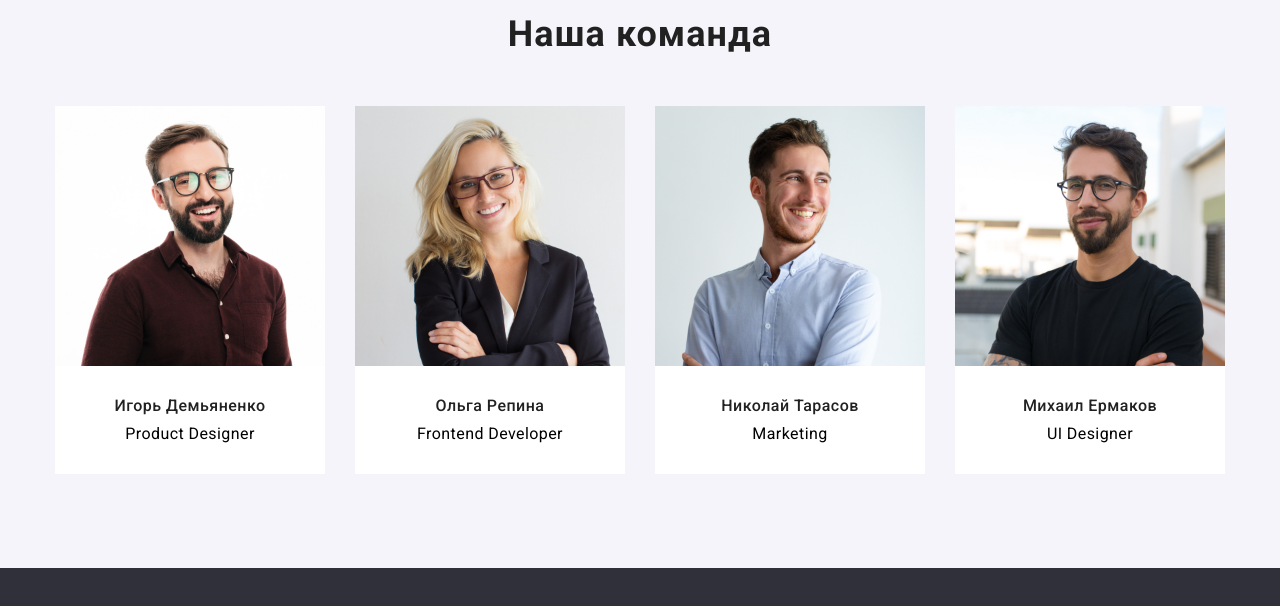
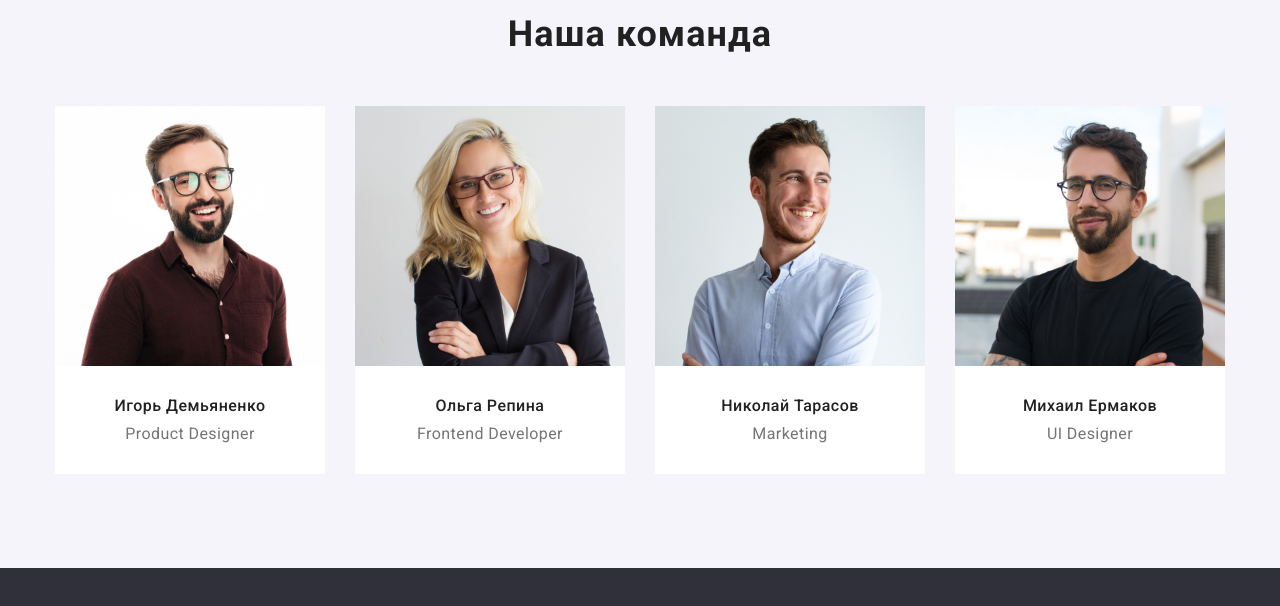
Before and after one commit to Maksym150678/goit-markup-hw-03, a plain HTML site: page index.html in a window 1280 px wide. Shown: the part 1527-2133 px from the top of the page. Drawn offline with nearby package versions, Linux system fonts and the light colour scheme.

Commit message:
Add files via upload

```diff
--- a/css/styles.css
+++ b/css/styles.css
@@ -392,14 +392,6 @@ h3 {
 
 
 
-/*
-
-.title-activity {
-    display: block;
-    margin-top: 0;
-    margin-bottom: 0;
-}*/
-
 
 .activity .nav-item+.nav-item,
 .activity-item+.activity-item,
@@ -420,10 +412,6 @@ h3 {
     margin-top: 0;
 }
 
-/*.portfolio-poster {
-    display: block;
-    justify-content: center;
-}*/
 
 .team-persona {
     padding-top: 30px;
@@ -524,6 +512,7 @@ h3 {
 .text-team {
     margin-top: 0;
     margin-bottom: 0;
+    color: #757575;
 
     font-size: 16px;
     line-height: 1.18;
```
